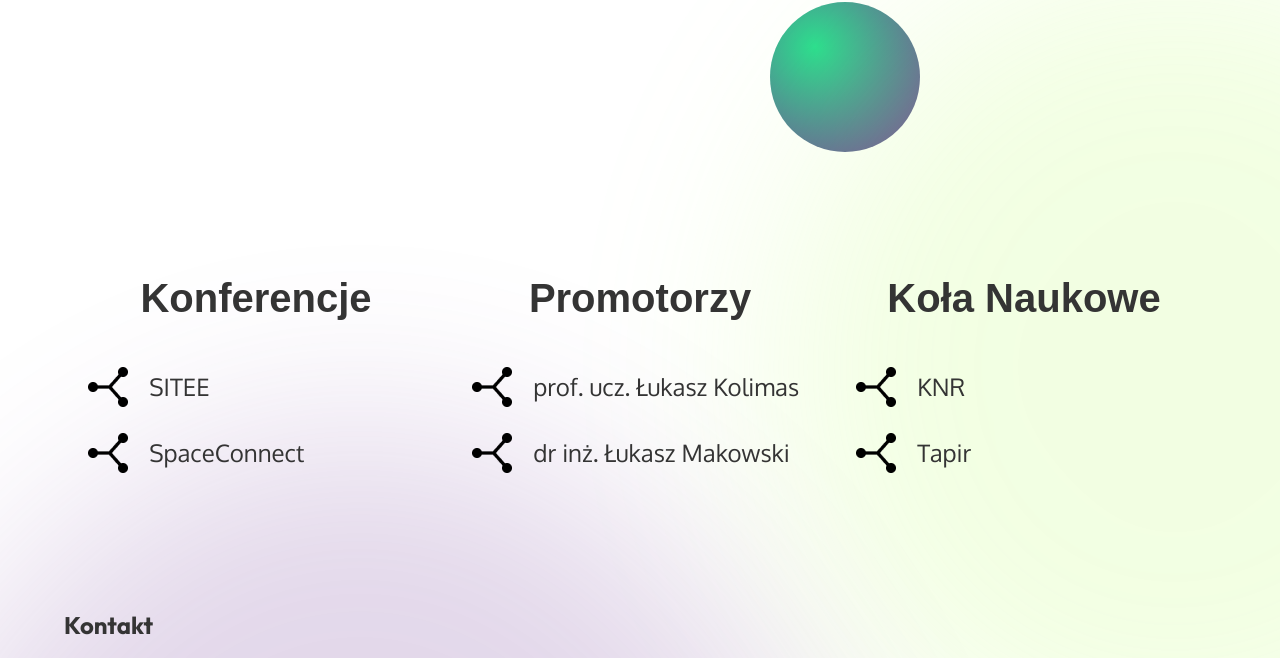
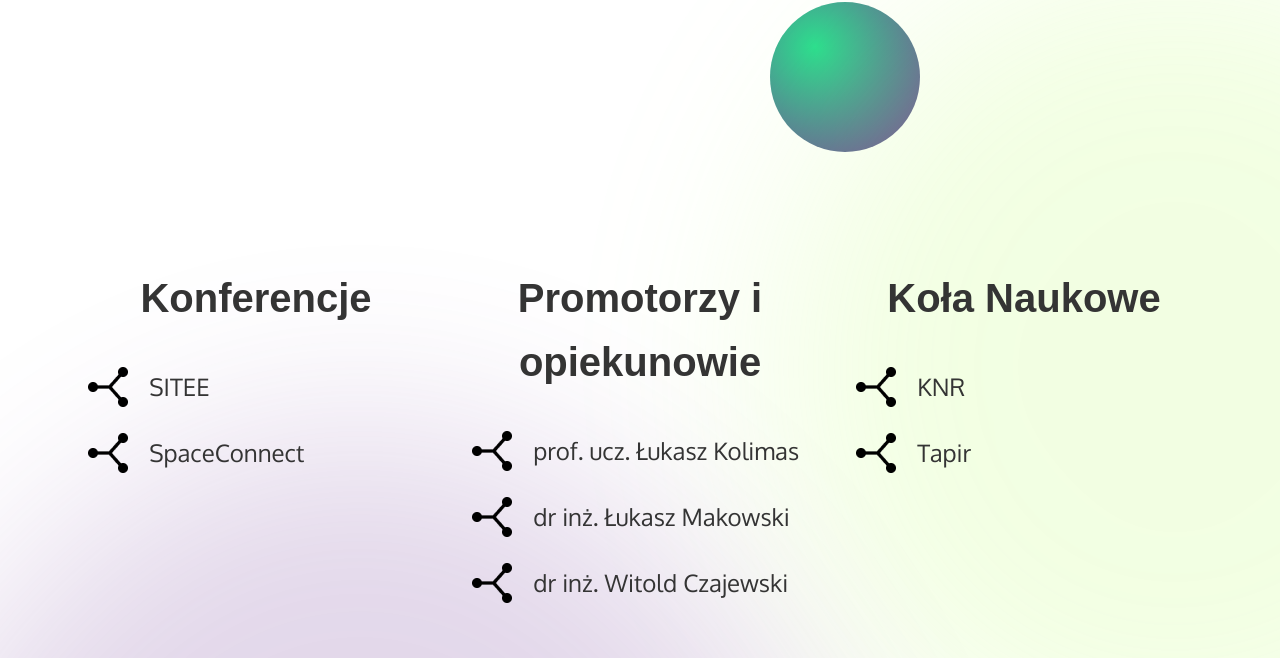
Before and after one commit to projektgizmo/projektgizmo.github.io, a React app: page index.html in a window 1280 px wide. Shown: the part 1486-2144 px from the top of the page. Built offline with nearby package versions, Linux system fonts and the light colour scheme; a web font is replaced by a local one.

Commit message:
add dr czajewski pl

```diff
--- a/index.html
+++ b/index.html
@@ -120,10 +120,11 @@
               </ul>
           </div>
           <div class="info-column">
-              <h2 class="section-title--small">Promotorzy</h2>
+              <h2 class="section-title--small">Promotorzy i opiekunowie</h2>
               <ul class="info-list">
                   <li><span class="connect-icon"></span>prof. ucz. Łukasz Kolimas</li>
                   <li><span class="connect-icon"></span>dr inż. Łukasz Makowski</li>
+                  <li><span class="connect-icon"></span>dr inż. Witold Czajewski</li>
               </ul>
           </div>
 
```
